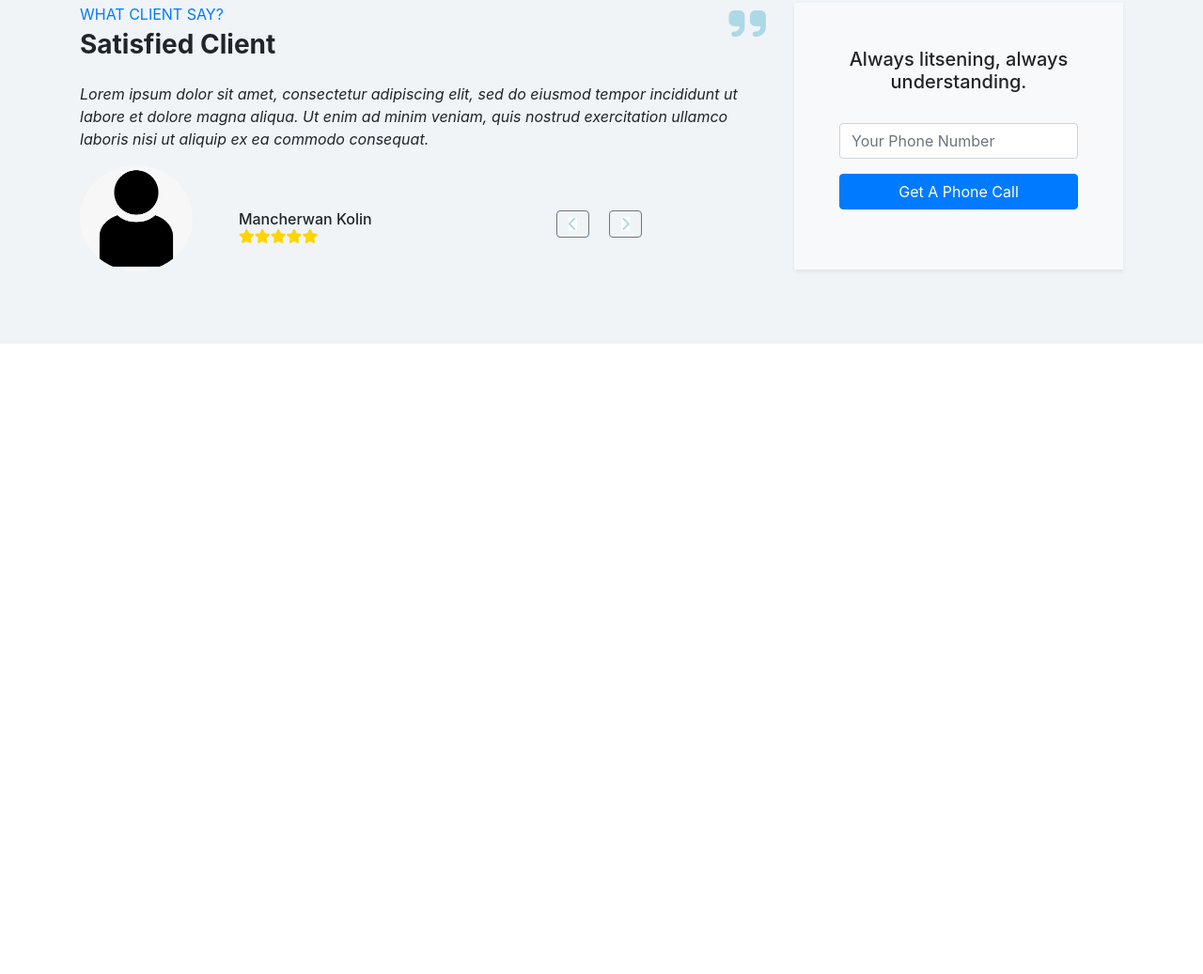
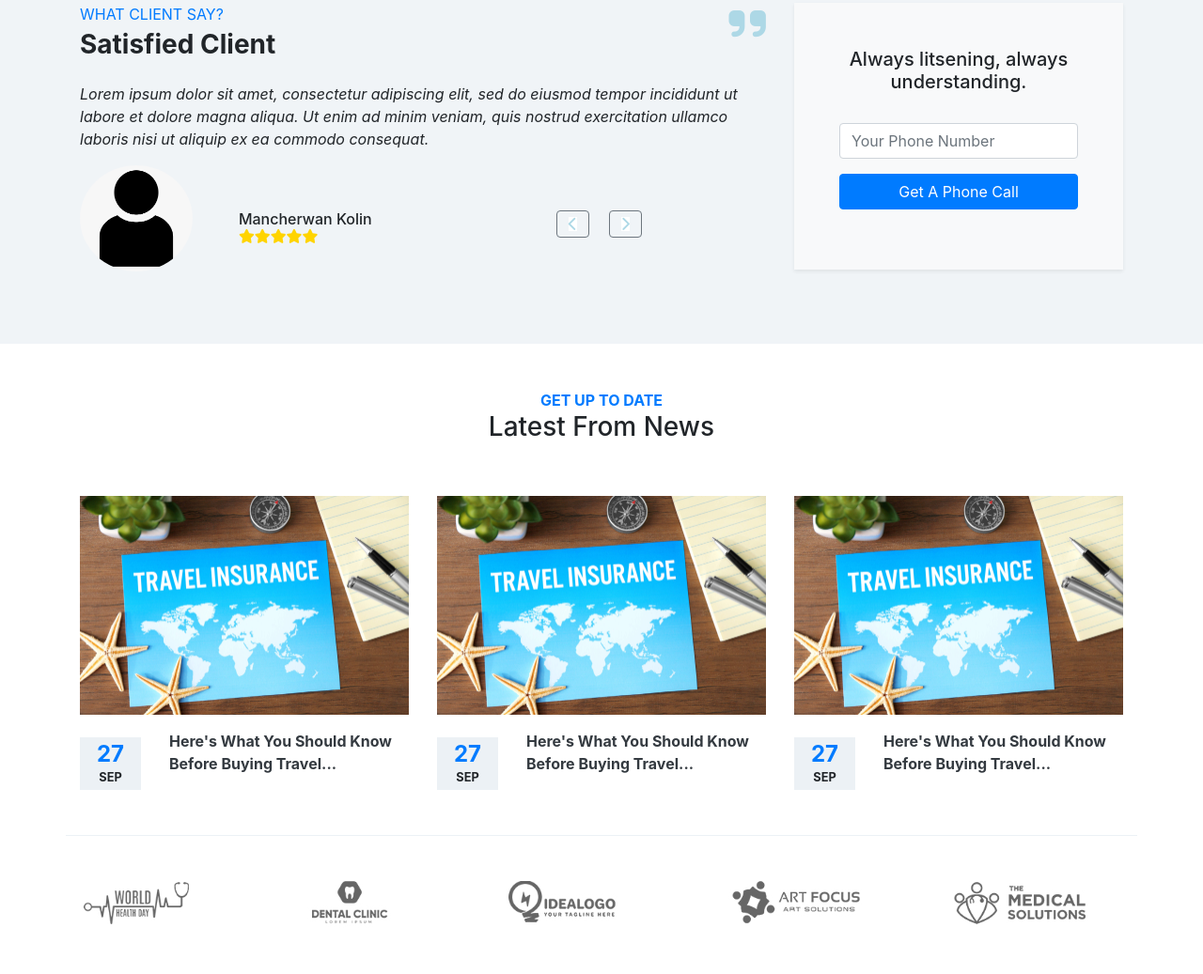
Before and after one commit to Fatema-Akter/INSO, a plain HTML site: page index.html in a window 1280 px wide. Shown: the part 2946-3983 px from the top of the page at 94% size. Before the commit the page ends 3312 px from the top, so only its background shows below. Drawn offline with nearby package versions, Linux system fonts and the light colour scheme.

Commit message:
Blog section done.

```diff
--- a/css/style.css
+++ b/css/style.css
@@ -149,3 +149,9 @@
 #pages-client .new-i2 i{
 	background-color: #fff;
 }
+.bg-whiteBlue{
+	background-color: #ecf1f5;
+}
+.border-bottom-1px{
+	border-bottom: 1px solid #ecf1f5;
+}
--- a/index.html
+++ b/index.html
@@ -335,6 +335,92 @@
 			</div>
 		</div>
 	</section>
+
+	<!--------- End Pages section ---------->
+
+	<section id="blog">
+		<div class="container">
+			<div class="row">
+				<div class="col-md-12">
+					<div class="p-5">
+						<p class="text-center text-primary text-uppercase mb-0 font-weight-bold">get up to date</p>
+						<h3 class="text-center text-capitalize">latest from news</h3>
+					</div>
+				</div>
+			</div>
+			<div class="row border-bottom-1px pb-5">
+				<div class="col-md-4">
+					<div class="">
+						<img src="images/Travel-Insurancel.jpg" class="w-100">
+					</div>
+					<div class="row">
+						<div class="col-md-3">
+							<div class="p-1 mt-4 bg-whiteBlue">
+								<h4 class="text-center text-primary font-weight-bold mb-0">27</h4>
+								<p class="text-center text-uppercase font-weight-bold small mb-0">sep</p>
+							</div>
+						</div>
+						<div class="col-md-9">
+							<a href="#" class="text-decoration-none"><p class="text-dark text-capitalize font-weight-bolder pt-3 mb-0">here's what you should know before buying travel...</p></a>
+
+						</div>
+					</div>
+				</div>
+				<div class="col-md-4">
+					<div class="">
+						<img src="images/Travel-Insurancel.jpg" class="w-100">
+					</div>
+					<div class="row">
+						<div class="col-md-3">
+							<div class="p-1 mt-4 bg-whiteBlue">
+								<h4 class="text-center text-primary font-weight-bold mb-0">27</h4>
+								<p class="text-center text-uppercase font-weight-bold small mb-0">sep</p>
+							</div>
+						</div>
+						<div class="col-md-9">
+							<a href="#" class="text-decoration-none"><p class="text-dark text-capitalize font-weight-bolder pt-3 mb-0">here's what you should know before buying travel...</p></a>
+
+						</div>
+					</div>
+				</div>
+				<div class="col-md-4">
+					<div class="">
+						<img src="images/Travel-Insurancel.jpg" class="w-100">
+					</div>
+					<div class="row">
+						<div class="col-md-3">
+							<div class="p-1 mt-4 bg-whiteBlue">
+								<h4 class="text-center text-primary font-weight-bold mb-0">27</h4>
+								<p class="text-center text-uppercase font-weight-bold small mb-0">sep</p>
+							</div>
+						</div>
+						<div class="col-md-9">
+							<a href="#" class="text-decoration-none"><p class="text-dark text-capitalize font-weight-bolder pt-3 mb-0">here's what you should know before buying travel...</p></a>
+
+						</div>
+					</div>
+				</div>
+			</div>
+			<div class="row py-5">
+				<div class="col-md-2 mr-5">
+					<img src="images/1.png">
+				</div>
+				<div class="col-md-2 mr-4">
+					<img src="images/2.png">
+				</div>
+				<div class="col-md-2 mr-5">
+					<img src="images/3.png">
+				</div>
+				<div class="col-md-2 mr-5">
+					<img src="images/4.png">
+				</div>
+				<div class="col-md-2">
+					<img src="images/5.png">
+				</div>
+			</div>
+		</div>
+	</section>
+
 	<!--- js --->
 	<script src="https://code.jquery.com/jquery-3.4.1.slim.min.js" ></script>
 	<script src="https://cdn.jsdelivr.net/npm/popper.js@1.16.0/dist/umd/popper.min.js"></script>
```
Also changed, not shown: images/1.PNG (added), images/2.PNG (added), images/3.PNG (added), images/4.PNG (added), images/5.PNG (added), images/Travel-Insurancel.jpg (added), images/images.png (added).
